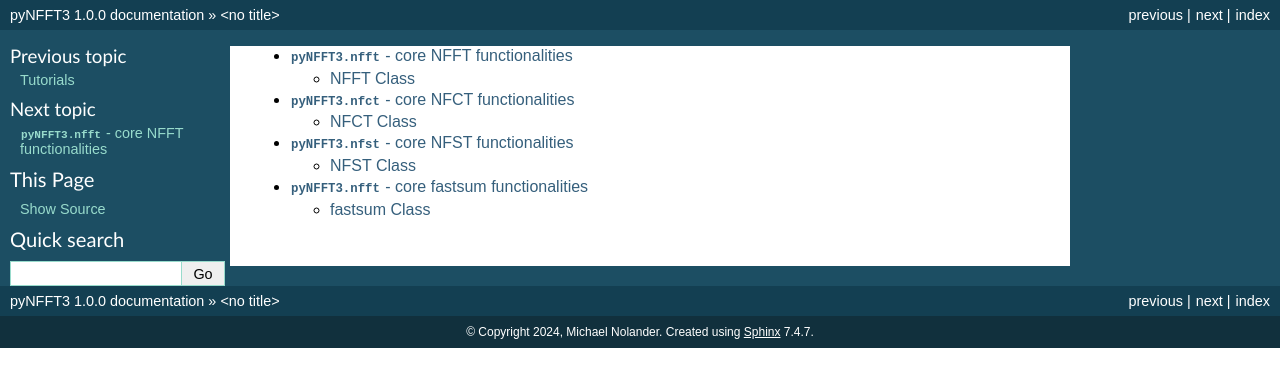
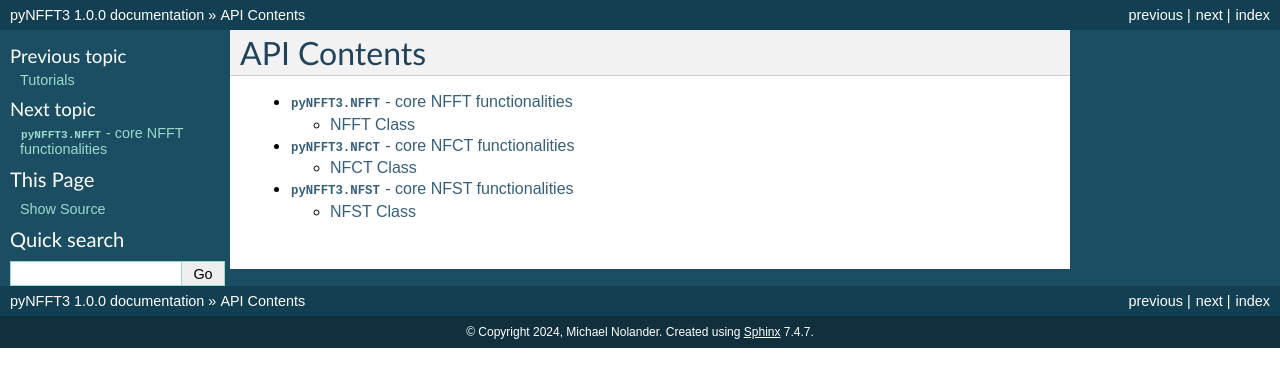
Before and after one commit to NFFT/pyNFFT3, a Sphinx documentation site: the page built from docs/source/api.rst, in a window 1280 px wide. Shown: the top 387 px of the page. Built offline with Sphinx 7.4.7, drawn with Linux system fonts in a browser that asks for light colours.

```diff
--- a/docs/source/api.rst
+++ b/docs/source/api.rst
@@ -1,6 +1,8 @@
+API Contents
+===============
+
 .. toctree::
 
-   /api/nfft
-   /api/nfct
-   /api/nfst
-   /api/fastsum
+   /api/nfft.rst
+   /api/nfct.rst
+   /api/nfst.rst
--- a/docs/source/api/fastsum.rst
+++ /dev/null
@@ -1,10 +0,0 @@
-``pyNFFT3.nfft`` - core fastsum functionalities
-===============================================
-
-.. automodule:: pynfft3.fastsum
-
-fastsum Class
---------------
-
-.. autoclass:: pynfft3.fastsum.fastsum
-   :members:
--- a/docs/source/api/nfft.rst
+++ b/docs/source/api/nfft.rst
@@ -1,10 +1,10 @@
-``pyNFFT3.nfft`` - core NFFT functionalities
+``pyNFFT3.NFFT`` - core NFFT functionalities
 =============================================
 
-.. automodule:: pynfft3.nfft
+.. automodule:: pyNFFT3
 
 NFFT Class
 ----------
 
-.. autoclass:: pynfft3.nfft.NFFT
-   :members:
+.. .. autoclass:: pyNFFT3.NFFT
+..    :members:
--- a/docs/source/conf.py
+++ b/docs/source/conf.py
@@ -16,6 +16,7 @@ release = '1.0.0'
 # https://www.sphinx-doc.org/en/master/usage/configuration.html#general-configuration
 
 sys.path.insert(0, os.path.abspath('../../src'))
+print(sys.path)
 
 extensions = ['sphinx.ext.autodoc']
 
--- a/docs/source/index.rst
+++ b/docs/source/index.rst
@@ -3,7 +3,7 @@
    You can adapt this file completely to your liking, but it should at least
    contain the root `toctree` directive.
 
-pyNFFT3 documentation
+pyNFFT3 Documentation
 =====================
 
 **pyNFFT3** is a Python interface for the `NFFT library
```
Also changed, not shown: docs/source/api/nfct.rst (+4 -4 lines), docs/source/api/nfst.rst (+4 -4 lines).
